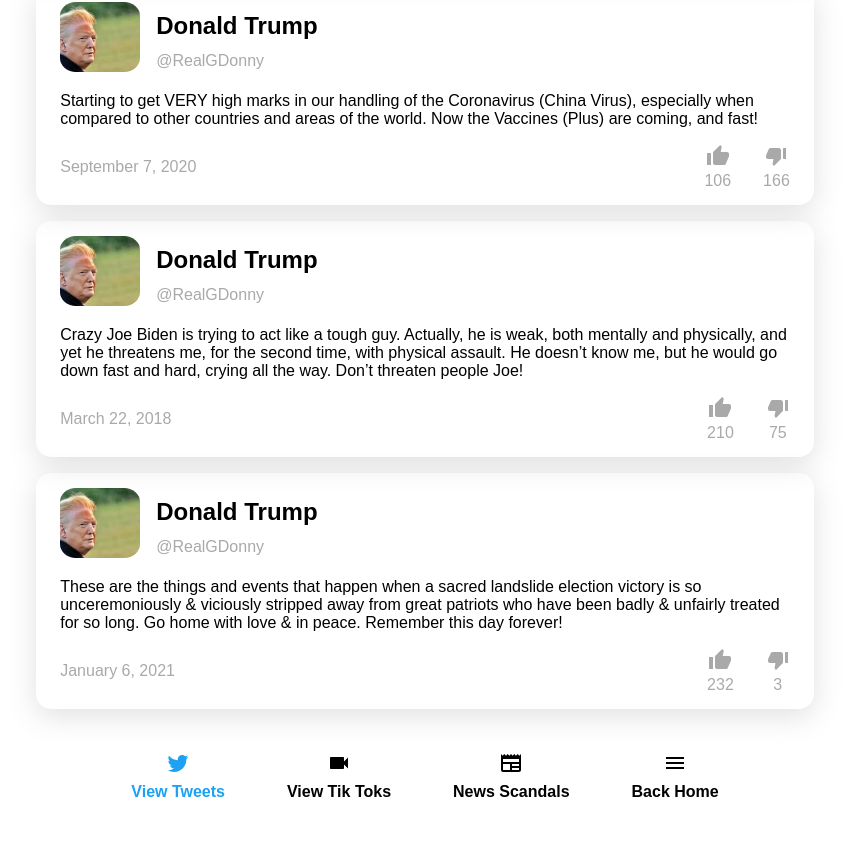
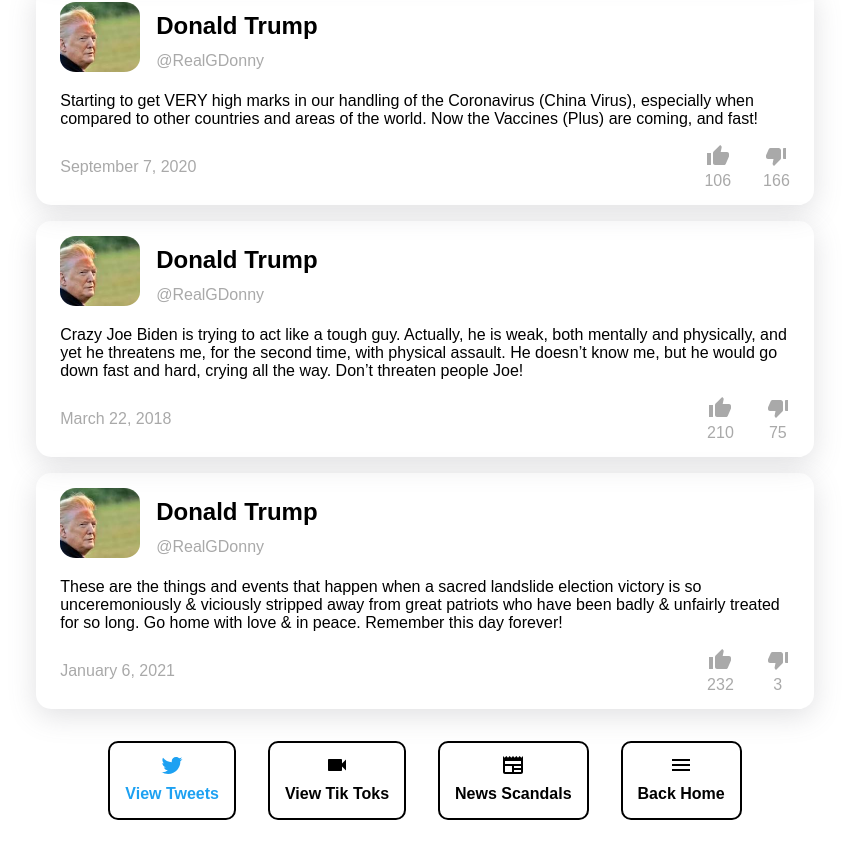
Before and after one commit to Kenanafkaof/trump-site, a React (Create React App) app: page /scandals in a window 1280 px wide. Shown: the part 361-1213 px from the top of the page, without its empty margins (215-1064 px from the left). Built offline with nearby package versions, Linux system fonts and the light colour scheme.

Commit message:
added border

```diff
--- a/src/components/Socials/socials.scss
+++ b/src/components/Socials/socials.scss
@@ -17,8 +17,10 @@
         justify-content: center;
         align-items: center;
         gap: .5rem;
+        border: 2px solid black;
+        border-radius: 10px;
         &:hover {
-            background-color: rgb(0, 0, 0, 0.02);
+            background-color: rgb(0, 0, 0, 0.05);
             border-radius: 10px;
         }
     }
```
